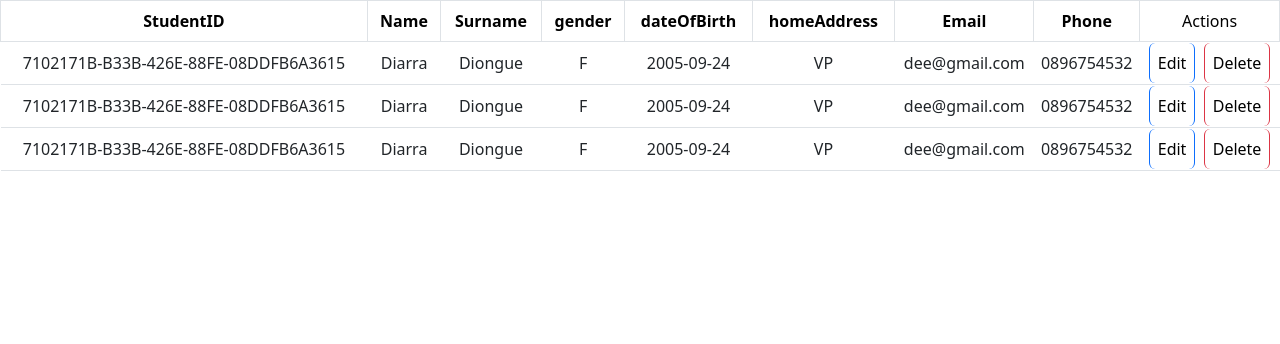
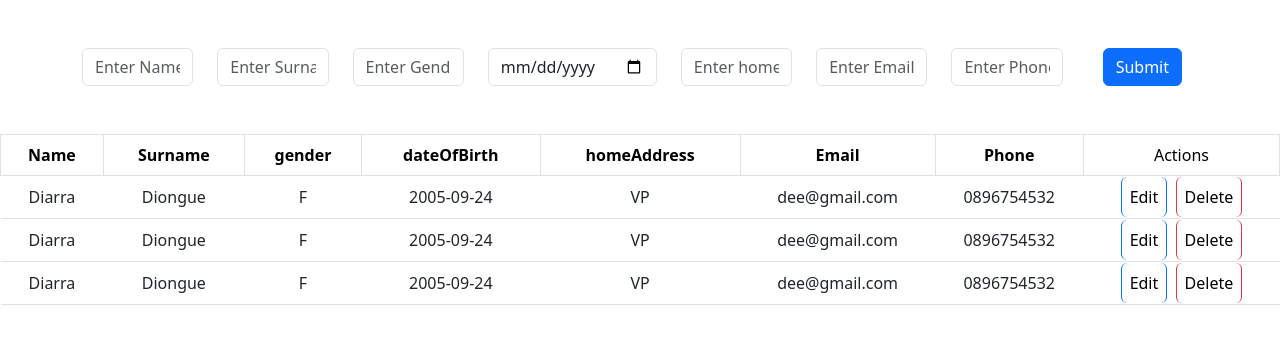
Before and after one commit to ThubaTpz/College-Assignment, a React (Create React App) app in the folder itpgroupassignmentfrontend/: page / in a window 1280 px wide. Shown: the top 344 px of the page. Built offline with nearby package versions, Linux system fonts and the light colour scheme.

Commit message:
Done with Approach 7

```diff
--- a/itpgroupassignmentfrontend/src/CollAppCRUD.js
+++ b/itpgroupassignmentfrontend/src/CollAppCRUD.js
@@ -1,8 +1,27 @@
 import React,{useState, useEffect, Fragment} from "react";
 import Table from 'react-bootstrap/Table';
 import 'bootstrap/dist/css/bootstrap.css';
+import Button from 'react-bootstrap/Button';
+import Modal from 'react-bootstrap/Modal';
+import Container from 'react-bootstrap/Container';
+import Row from 'react-bootstrap/Row';
+import Col from 'react-bootstrap/Col';
 
 const CollAppCRUD =() =>{
+
+    const [show, setShow] = useState(false);
+
+    const handleClose = () => setShow(false);
+    const handleShow = () => setShow(true);
+
+    const [editStudentID, setEditStudentID] = useState('');
+    const [editName, setEditName] = useState('');
+    const [editSurname, setEditSurname] = useState('');
+    const [editgender, setEditGender] = useState('');
+    const [editdateOfBirth, setEditDateOfBirth] = useState('');
+    const [edithomeAddress, setEditHomeAddress] = useState('');
+    const [editEmail, setEditEmail] = useState('');
+    const [editPhone, setEditPhone] = useState('');
 
     const studentData = [
         {
@@ -39,16 +58,66 @@ const [data, setData] = useState([]);
 
 useEffect(()=>{
     setData(studentData);
-},[
+},[])
 
-])
+const handleEdit = (StudentID)=>{
+//alert(StudentID);
+handleShow();
+
+}
+
+const handleDelete = (StudentID)=>{
+    if(window.confirm("Are you sure you want to delete this student?"))
+        {
+    //alert(StudentID);
+
+handleShow();
+
+    }
+
+}
+
+const handleUpdate = (StudentID) => {
+
+  }
 
     return(
         <Fragment>
+            <br/><br/>
+            <Container>
+
+      <Row>
+        <Col>
+        <input type="text" placeholder="Enter Name" className="form-control" value={editName} onChange={(e)=>setEditName(e.target.value)}/>
+        </Col>
+        <Col>
+        <input type="text" placeholder="Enter Surname" className="form-control" value={editSurname}  onChange={(e)=>setEditSurname(e.target.value)}/>
+        </Col>
+        <Col>
+        <input type="text" placeholder="Enter Gender" className="form-control" value={editgender} onChange={(e)=>setEditGender(e.target.value)}/>
+        </Col>
+        <Col>
+        <input type="date" placeholder="Enter dateOfBirth" className="form-control" value={editdateOfBirth} onChange={(e)=>setEditDateOfBirth(e.target.value)}/>
+        </Col>
+        <Col>
+        <input type="text" placeholder="Enter homeAddress" className="form-control" value={edithomeAddress} onChange={(e)=>setEditHomeAddress(e.target.value)}/>
+        </Col>
+        <Col>
+        <input type="email" placeholder="Enter Email" className="form-control" value={editEmail} onChange={(e) => setEditEmail(e.target.value)}/>
+        </Col>
+        <Col>
+        <input type="text" placeholder="Enter Phone" className="form-control" value={editPhone} onChange={(e) => setEditPhone(e.target.value)}/>
+        </Col>
+        <Col>
+        <button className="btn btn-primary">Submit</button>
+        </Col>
+      </Row>
+    </Container>
+    <br/><br/>
+
             <Table striped bordered hover>
       <thead>
             <tr>
-            <th>StudentID</th>
             <th>Name</th>
             <th>Surname</th>
             <th>gender</th>
@@ -63,7 +132,6 @@ useEffect(()=>{
             data && data.length > 0?
             data.map((items, index)=>{
                 return(<tr key = {index}>
-           <td>{items.StudentID}</td>
            {/* <td>{index +1}</td> */}
             <td>{items.Name}</td>
             <td>{items.Surname}</td>
@@ -73,8 +141,8 @@ useEffect(()=>{
             <td>{items.Email}</td>
             <td>{items.Phone}</td>
             <td colSpan={2}>
-                <button className="btn btn-primary">Edit</button> &nbsp;
-                <button className="btn btn-danger">Delete</button>
+                 <button className="btn btn-primary" onClick={()=>handleEdit(items.StudentID)}>Edit</button> &nbsp;
+                 <button className="btn btn-danger" onClick={()=>handleDelete(items.StudentID)}>Delete</button>
             </td>
         </tr>)
             })
@@ -85,6 +153,45 @@ useEffect(()=>{
 
       </tbody>
     </Table>
+    <Modal show={show} onHide={handleClose}>
+        <Modal.Header closeButton>
+          <Modal.Title>Edit Student Details</Modal.Title>
+        </Modal.Header>
+        <Modal.Body>
+            <Row>
+                <Col>
+                <input type="text" placeholder="Enter Name" className="form-control" value={editName} onChange={(e)=>setEditName(e.target.value)}/>
+                </Col>
+                <Col>
+                <input type="text" placeholder="Enter Surname" className="form-control" value={editSurname}  onChange={(e)=>setEditSurname(e.target.value)}/>
+                </Col>
+                <Col>
+                <input type="text" placeholder="Enter Gender" className="form-control" value={editgender} onChange={(e)=>setEditGender(e.target.value)}/>
+                </Col>
+                <Col>
+                <input type="date" placeholder="Enter dateOfBirth" className="form-control" value={editdateOfBirth} onChange={(e)=>setEditDateOfBirth(e.target.value)}/>
+                </Col>
+                <Col>
+                <input type="text" placeholder="Enter homeAddress" className="form-control" value={edithomeAddress} onChange={(e)=>setEditHomeAddress(e.target.value)}/>
+                </Col>
+                <Col>
+                <input type="email" placeholder="Enter Email" className="form-control" value={editEmail} onChange={(e) => setEditEmail(e.target.value)}/>
+                </Col>
+                <Col>
+                <input type="text" placeholder="Enter Phone" className="form-control" value={editPhone} onChange={(e) => setEditPhone(e.target.value)}/>
+                </Col>
+
+            </Row>
+        </Modal.Body>
+        <Modal.Footer>
+          <Button variant="secondary" onClick={handleClose}>
+            Close
+          </Button>
+          <Button variant="primary" onClick={handleUpdate}>
+            Save Changes
+          </Button>
+        </Modal.Footer>
+      </Modal>
         </Fragment>)
 }
 
```
